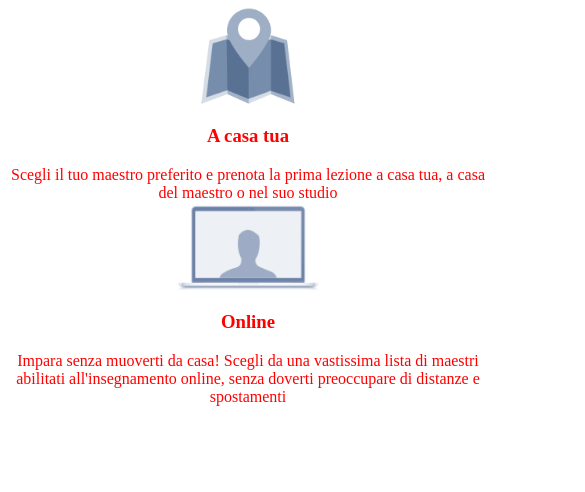
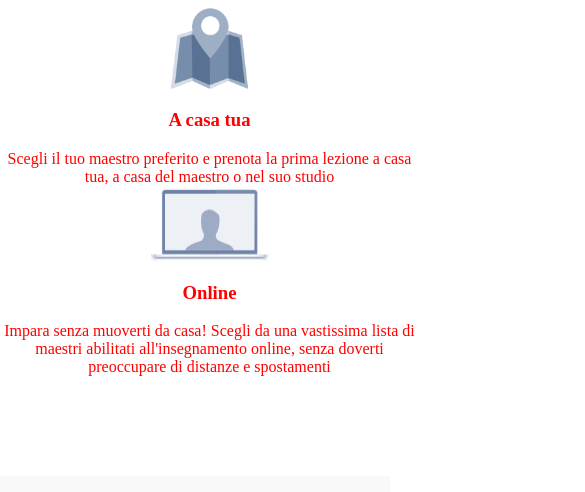
Before and after one commit to marcodeiulio/html-css-resp-wannabe, a plain HTML site: page index.html in a window 390 px wide. Shown: the part 173-665 px from the top of the page, 585 px wide, since content can reach past the window. Drawn offline with Linux system fonts and the light colour scheme.

Commit message:
- Changed .row width

```diff
--- a/responsive.css
+++ b/responsive.css
@@ -1,11 +1,12 @@
 @media screen and (max-width: 419px) {
+
+	/* Generics */
+
 	body {
 		color: red;
 		box-sizing: border-box;
 		margin: 0;
 		padding: 0;
-
-
 	}
 
 	.row {
@@ -13,6 +14,16 @@
 		display: flex;
 		flex-direction: column;
 		flex-wrap: wrap;
+		width: 419px;
+	}
+
+	/* #lezioni */
+
+	#lezioni .row .left {
+		width: 100%;
+	}
+	#lezioni .row .right {
+		width: 100%;
 	}
 
 	#lezioni .left img {
```
